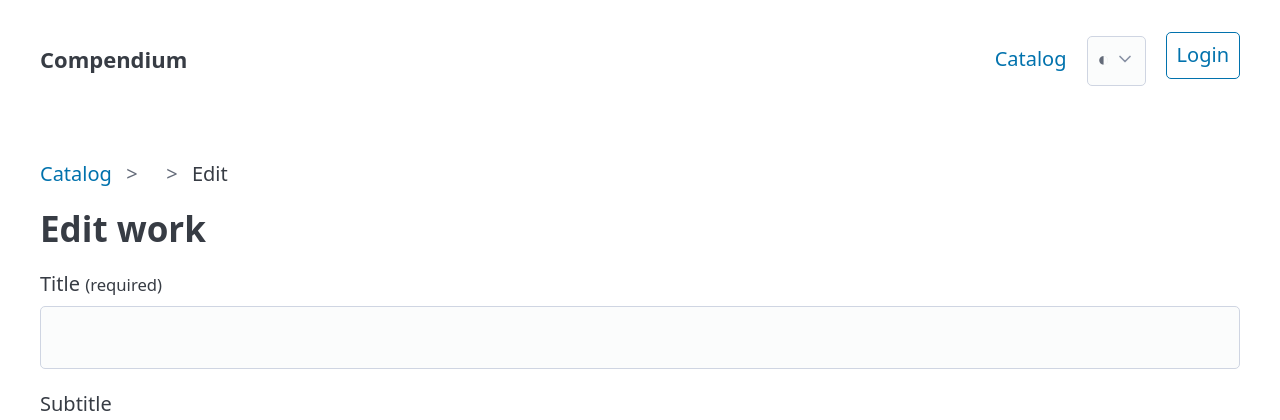
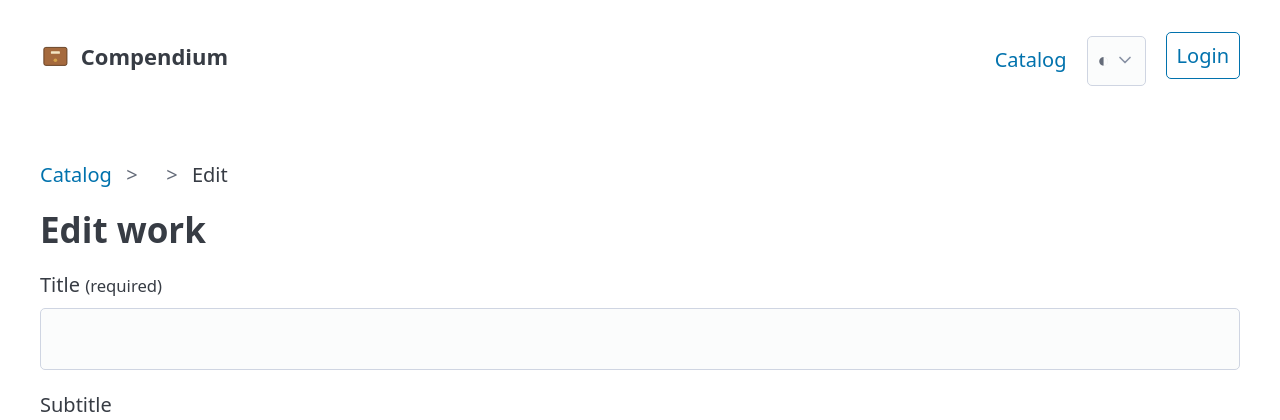
Before and after one commit to statyk/compendium, a Python web app: template src/compendium/web/templates/catalog/edit.html in a window 1280 px wide. Shown: the top 420 px of the page. Run offline with Jinja, Linux system fonts and the light colour scheme; the template is opened without the code that fills it, so the values that code supplies are empty.

Commit message:
feat: card-catalog drawer favicon and nav brand mark
Ships favicon.svg (walnut drawer, cream label, brass pull) and inlines
the same glyph next to the brand text in the header nav. The SVG uses a
fixed palette — not currentColor — so the mark reads consistently
regardless of theme, which is the usual brand-logo pattern.

Structured so a future white-label slice can swap the "Compendium" text
without touching the glyph.

Co-Authored-By: Claude Opus 4.7 <noreply@anthropic.com>

```diff
--- a/src/compendium/web/templates/base.html
+++ b/src/compendium/web/templates/base.html
@@ -5,6 +5,7 @@
   <meta charset="utf-8">
   <meta name="viewport" content="width=device-width, initial-scale=1">
   <title>{% block title %}Compendium{% endblock %}</title>
+  <link rel="icon" type="image/svg+xml" href="/ui/static/favicon.svg">
   <script>
     // Apply per-browser theme override before first paint to avoid FOUC.
     try {
@@ -16,7 +17,11 @@
   <link rel="stylesheet" href="/ui/static/pico.min.css">
   <script src="/ui/static/htmx.min.js" defer></script>
   <style>
-    nav .brand { font-weight: bold; font-size: 1.1rem; text-decoration: none; color: inherit; }
+    nav .brand {
+      font-weight: bold; font-size: 1.1rem; text-decoration: none; color: inherit;
+      display: inline-flex; align-items: center; gap: 0.5rem;
+    }
+    nav .brand-logo { width: 1.4em; height: 1.4em; flex-shrink: 0; display: block; }
     .error-banner { color: var(--pico-color-red-500); }
     .success-banner { color: var(--pico-color-green-500); }
     /* Pico v2 sets nav details.dropdown to display:inline, which Firefox
@@ -107,7 +112,16 @@
   <header class="container">
     <nav>
       <ul>
-        <li><a class="brand" href="/ui/catalog">Compendium</a></li>
+        <li>
+          <a class="brand" href="/ui/catalog">
+            <svg class="brand-logo" viewBox="0 0 24 24" aria-hidden="true">
+              <rect x="3" y="5" width="18" height="14" rx="1.5" fill="#a56a3e" stroke="#5e3a1d" stroke-width="0.7"/>
+              <rect x="8.5" y="8" width="7" height="2" rx="0.5" fill="#f4e5c3"/>
+              <circle cx="12" cy="15" r="1.4" fill="#d4a24a"/>
+            </svg>
+            Compendium
+          </a>
+        </li>
       </ul>
       <ul>
         <li><a href="/ui/catalog">Catalog</a></li>
```
Also changed, not shown: tests/integration/test_web_ui.py (+6 -0 lines), src/compendium/web/static/favicon.svg (added).
